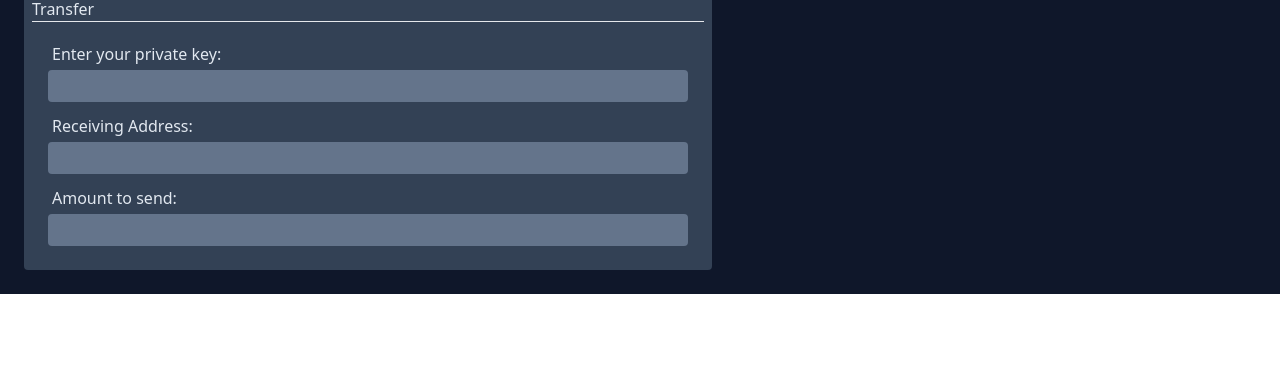
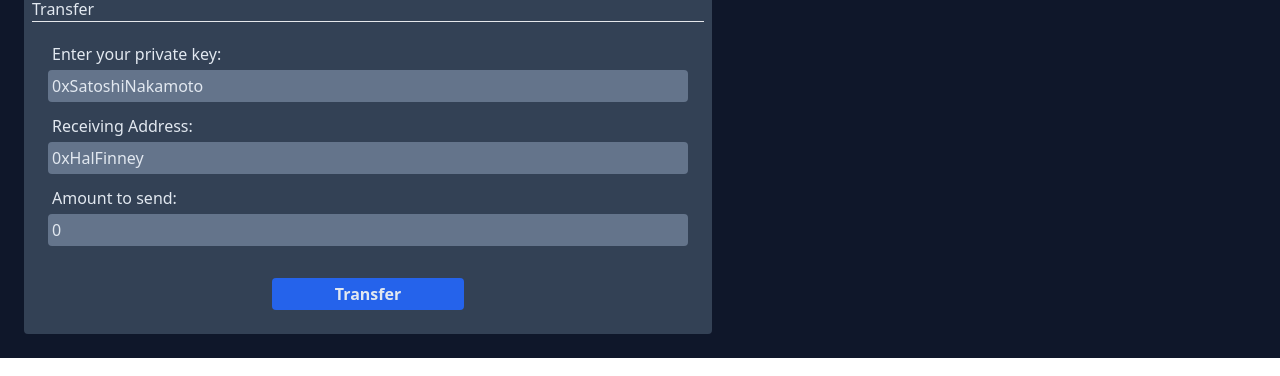
Before and after one commit to firebat75/ecdsa-node-svelte, a SvelteKit app in the folder frontend/: page / in a window 1280 px wide. Shown: the part 401-777 px from the top of the page. Built offline with nearby package versions, Linux system fonts and the light colour scheme; no server answers; what @melt-ui/svelte would draw is missing.

Commit message:
added transfer button

```diff
--- a/frontend/src/components/CreateWallet.svelte
+++ b/frontend/src/components/CreateWallet.svelte
@@ -56,7 +56,7 @@
     <div class="inline-flex items-center justify-center">
         <Button.Root
             class="inline-flex items-center justify-center rounded-input font-semibold text-background shadow-mini
-  hover:bg-blue-600 bg-blue-500 w-48 h-8 rounded m-4"
+  hover:bg-blue-700 bg-blue-600 w-48 h-8 rounded m-4"
             on:click={createNewWallet}
         >
             Generate New Wallet
--- a/frontend/src/components/Transfer.svelte
+++ b/frontend/src/components/Transfer.svelte
@@ -1,6 +1,13 @@
 <script>
     import { toHex } from "ethereum-cryptography/utils";
     import { secp256k1 } from "ethereum-cryptography/secp256k1";
+    import { Button } from "bits-ui";
+
+    let sk = "0xSatoshiNakamoto";
+    let address = "0xHalFinney";
+    let amount = "0";
+
+    $: console.log(sk);
 </script>
 
 <div class="grid bg-slate-700 w-min p-2 m-2 rounded">
@@ -13,6 +20,7 @@
                 type="text"
                 name="sk"
                 class="bg-slate-500 rounded p-1 w-[40rem]"
+                bind:value={sk}
             />
         </div>
         <div class="grid m-2">
@@ -21,6 +29,7 @@
                 type="text"
                 name="address"
                 class="bg-slate-500 rounded p-1 w-[40rem]"
+                bind:value={address}
             />
         </div>
         <div class="grid m-2">
@@ -29,7 +38,16 @@
                 type="text"
                 name="amount"
                 class="bg-slate-500 rounded p-1 w-[40rem]"
+                bind:value={amount}
             />
         </div>
     </div>
+    <div class="inline-flex items-center justify-center">
+        <Button.Root
+            class="inline-flex items-center justify-center rounded-input font-semibold text-background shadow-mini
+  hover:bg-blue-700 bg-blue-600 w-48 h-8 rounded m-4"
+        >
+            Transfer
+        </Button.Root>
+    </div>
 </div>
```
